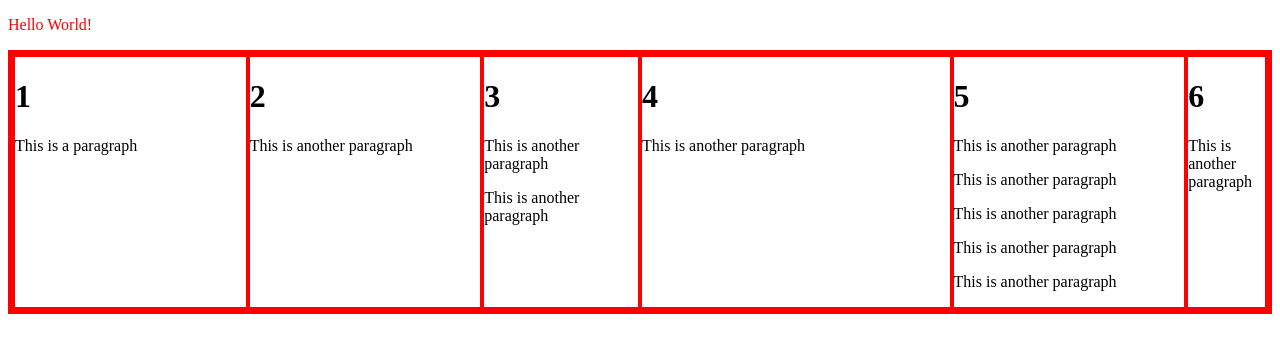
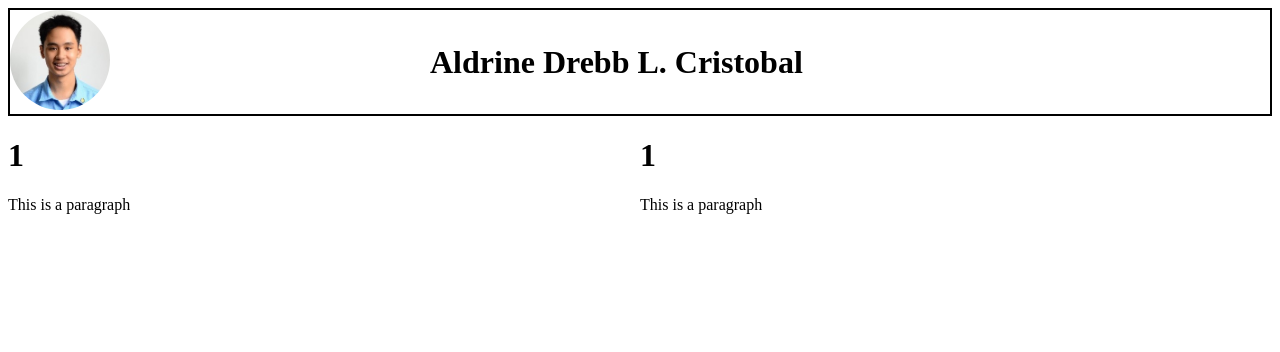
Before and after one commit to AldCristobal/AldCristobal.github.io, a plain HTML site: page index.html in a window 1280 px wide. Drawn offline with Linux system fonts and the light colour scheme.

Commit message:
proto banner

```diff
--- a/index.html
+++ b/index.html
@@ -1,59 +1,70 @@
 <!DOCTYPE html>
 <html>
     <head>
-        <title>My Webpage</title>
-        <style>
-            .flex-container {
-                display: flex;
-                border-style: solid;
-                border-width: 5px;
-                border-color: red;
-            }
-
-            .flex-item {
-                border-style: solid;
-                border-width: 2px;
-                border-color: red;
-            }
-
-        </style>
-
+        <title>My Portfolio</title>
+        <link rel="stylesheet" href="style.css">
     </head>
 
     <body>
-        <p style="color:red">Hello World!</p>
+        <div class="flex-container-banner">
+            <div class="flex-item-banner" style="flex: 1;">
+                <img src="2x2.jpg" width="100" height="100" class="img-banner">
+            </div>
+            <div class="flex-item-banner" style="flex: 2;">
+                <h1>Aldrine Drebb L. Cristobal</h1>
 
+            </div>
+        </div>
         <div class="flex-container">
             <div class="flex-item" style="flex: 3;">
                 <h1>1</h1>
                 <p>This is a paragraph</p>
             </div>
             <div class="flex-item" style="flex: 3;">
-                <h1>2</h1>
-                <p>This is another paragraph</p>
+                <h1>1</h1>
+                <p>This is a paragraph</p>
             </div>
-            <div class="flex-item" style="flex: 2;">
-                <h1>3</h1>
-                <p>This is another paragraph</p>
-                <p>This is another paragraph</p>
-            </div>
-            <div class="flex-item" style="flex: 4;">
-                <h1>4</h1>
-                <p>This is another paragraph</p>
+        <!-- </div>
+        <div class="flex-container">
+            <div class="flex-item" style="flex: 3;">
+                <h1>1</h1>
+                <p>This is a paragraph</p>
             </div>
             <div class="flex-item" style="flex: 3;">
-                <h1>5</h1>
-                <p>This is another paragraph</p>
-                <p>This is another paragraph</p>
-                <p>This is another paragraph</p>
-                <p>This is another paragraph</p>
-                <p>This is another paragraph</p>
-            </div>
-            <div class="flex-item" style="flex: 1;">
-                <h1>6</h1>
-                <p>This is another paragraph</p>
+                <h1>1</h1>
+                <p>This is a paragraph</p>
             </div>
         </div>
+        <div class="flex-container">
+            <div class="flex-item" style="flex: 3;">
+                <h1>1</h1>
+                <p>This is a paragraph</p>
+            </div>
+            <div class="flex-item" style="flex: 3;">
+                <h1>1</h1>
+                <p>This is a paragraph</p>
+            </div>
+        </div>
+        <div class="flex-container">
+            <div class="flex-item" style="flex: 3;">
+                <h1>1</h1>
+                <p>This is a paragraph</p>
+            </div>
+            <div class="flex-item" style="flex: 3;">
+                <h1>1</h1>
+                <p>This is a paragraph</p>
+            </div>
+        </div>
+        <div class="flex-container">
+            <div class="flex-item" style="flex: 3;">
+                <h1>1</h1>
+                <p>This is a paragraph</p>
+            </div>
+            <div class="flex-item" style="flex: 3;">
+                <h1>1</h1>
+                <p>This is a paragraph</p>
+            </div>
+        </div> -->
 
 
     </body>
--- /dev/null
+++ b/style.css
@@ -0,0 +1,30 @@
+.flex-container-banner {
+    display: flex;
+    border-style: solid;
+    border-width: 2px;
+    border-color: black;
+    align-items: center;
+    justify-content: center;
+    flex-direction: row;
+
+}
+
+.flex-item-banner {
+    border-style: none;
+    flex-flow: row;
+}
+
+.img-banner {
+    border-radius: 50%;
+}
+
+.flex-container {
+    display: flex;
+    border-style: none;
+    align-items: center;
+}
+
+.flex-item {
+    border-style: none;
+    align-items: center;
+}
```
Also changed, not shown: 2x2.jpg (added), README.md.
